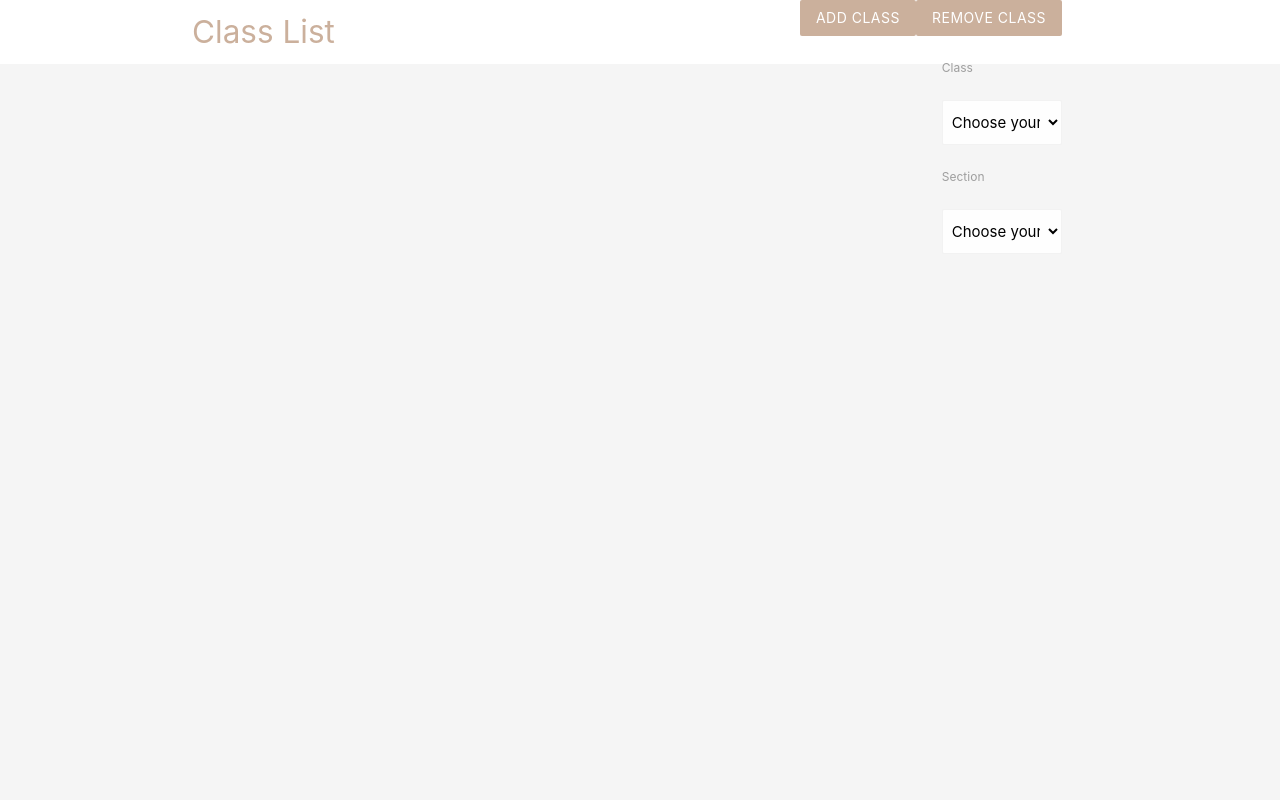
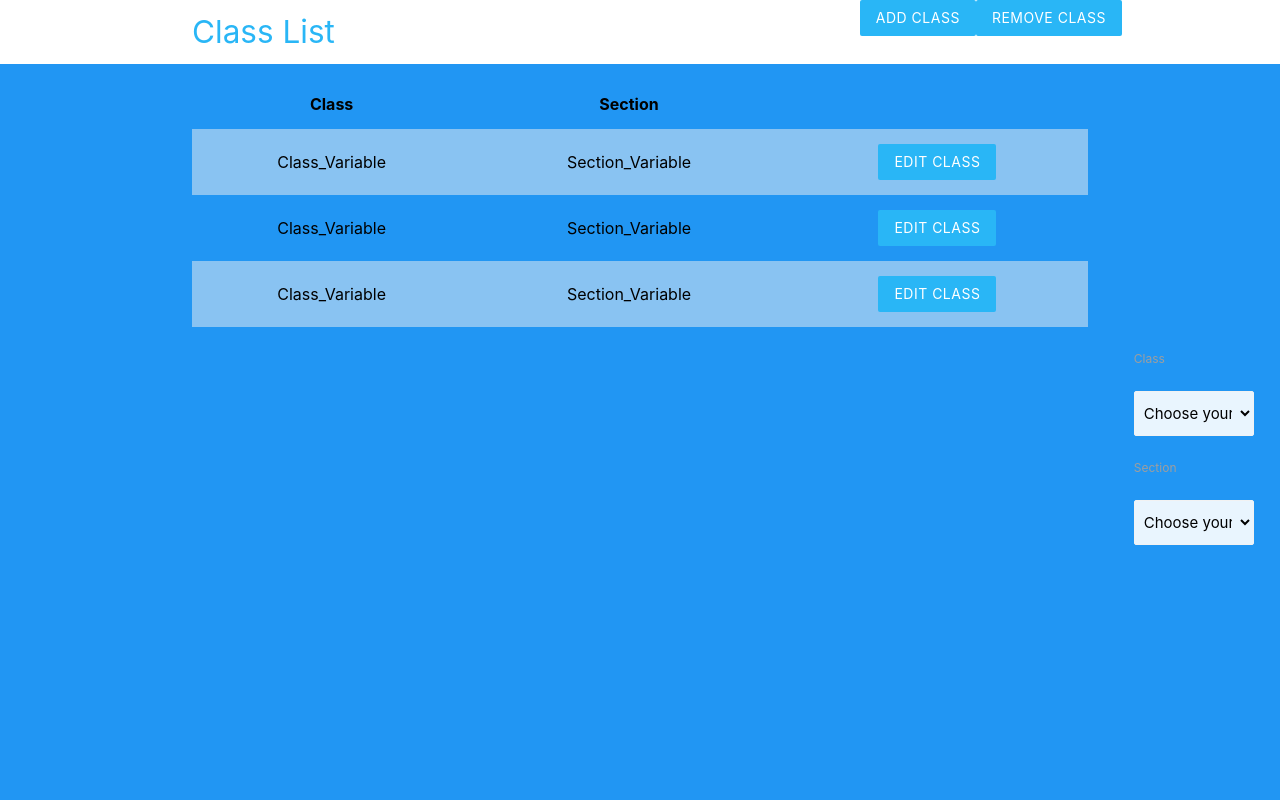
Before and after one commit to paolo-ortiz/CS122-Project, a PHP site: the page made by templates/Input2 header.php in a window 1280 px wide. Run offline with PHP 8.4, Linux system fonts and the light colour scheme.

Commit message:
table for INPUT-2-SCREEN

```diff
--- a/templates/Input2 footer.php
+++ /dev/null
@@ -1,6 +0,0 @@
-
-	<footer class="section">
-		<div class="center grey-text">Bottom Text</div>
-	</footer>
-
-</body>
--- a/templates/Input2 header.php
+++ b/templates/Input2 header.php
@@ -4,35 +4,81 @@
 
 	<style type="text/css">
 		.brand {
-			background: #cbb09c !important;
+			background: #29b6f6 !important;
 		}
 
 		.brand-text {
-			color: #cbb09c !important;
+			color: #29b6f6 !important;
 		}
 	</style>
 </head>
 
-<body>
-
-	<body class="grey lighten-4">
+<body class="blue">
 	<!--BACKGROUND-->
 	<nav class="white z-depth-0">
-			<div class="container">
-				<a href="#" class="brand-logo brand-text">Class List</a>
-				<ul id="nav-mobile" class="right hide-on-small-and-down">
-					<!--ADD BUTTON-->
+		<ul style="float:right">
 			<li>
 				<form action=add_class.php method=POST>
 					<button class="btn brand z-depth-0" type="submit" name="action">Add Class
 					</button>
 				</form>
+			</li>
 			<li>
-						<!--ADD BUTTON-->
 				<form action=remove_class.php method=POST>
 					<!-- <input type=text placeholder="Class" name= className> -->
 					<button class="btn brand z-depth-0" type="submit" name="action">Remove Class
 					</button>
+			</li>
+			<li><a href="contact.asp">Contact</a></li>
+			<li><a href="about.asp">About</a></li>
+		</ul>
+		<div class="container">
+			<a href="#" class="brand-logo brand-text">Class List</a>
+		</div>
+		<div id="table" class="container" style="align:left">
+			<table class="striped centered black-text">
+				<thead>
+					<tr>
+						<th>Class</th>
+						<th>Section</th>
+					</tr>
+				</thead>
+
+				<tbody>
+					<tr>
+						<td>Class_Variable</td>
+						<td>Section_Variable</td>
+						<td>
+							<form action=edit_class.php method=POST>
+								<!-- <input type=text placeholder="Class" name= className> -->
+								<button class="btn brand z-depth-0" type="submit" name="action">Edit Class
+								</button>
+						</td>
+					</tr>
+					<tr>
+						<td>Class_Variable</td>
+						<td>Section_Variable</td>
+						<td>
+							<form action=edit_class.php method=POST>
+								<!-- <input type=text placeholder="Class" name= className> -->
+								<button class="btn brand z-depth-0" type="submit" name="action">Edit Class
+								</button>
+						</td>
+					</tr>
+					<tr>
+						<td>Class_Variable</td>
+						<td>Section_Variable</td>
+						<td>
+							<form action=edit_class.php method=POST>
+								<!-- <input type=text placeholder="Class" name= className> -->
+								<button class="btn brand z-depth-0" type="submit" name="action">Edit Class
+								</button>
+						</td>
+					</tr>
+				</tbody>
+			</table>
+		</div>
+		<ul id="nav-mobile" class="right hide-on-small-and-down">
 			<div class="container" style="text-align:left">
 				<label>Class</label>
 				<select name=className class="browser-default">
@@ -53,6 +99,5 @@
 			</div>
 			</form>
 		</ul>
-			</div>
 	</nav>
 </body>
```
Lines whose indentation alone changed are shown as unchanged.
